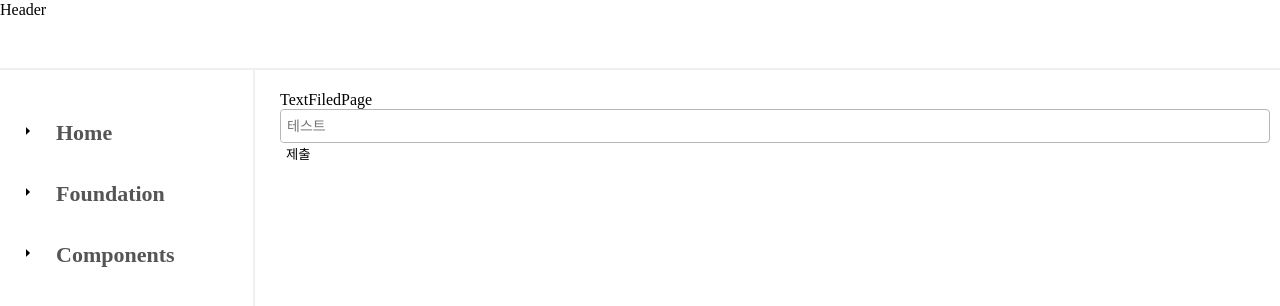
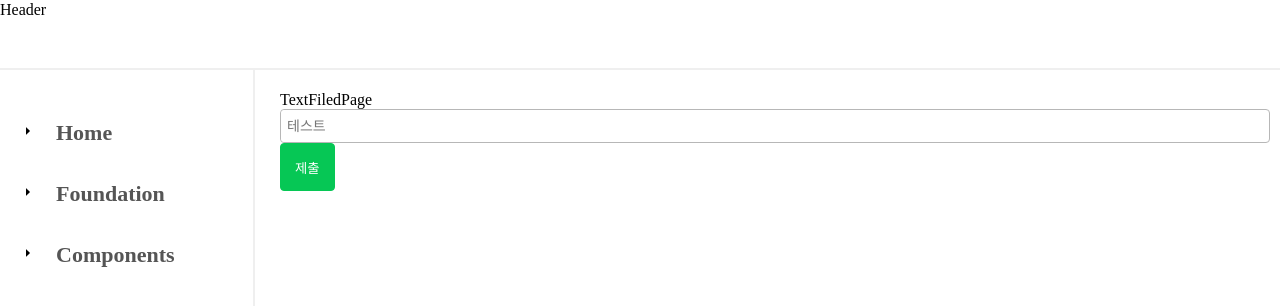
Before and after one commit to dongggggae/hyun-design-system, a Next.js app: page /components/text-field in a window 1280 px wide. Shown: the top 306 px of the page. Built offline with nearby package versions, Linux system fonts and the light colour scheme.

Commit message:
Component - Btn : HTMLAttributes 추가

```diff
--- a/app/(route)/components/check-box/page.tsx
+++ b/app/(route)/components/check-box/page.tsx
@@ -2,6 +2,7 @@
 import React from 'react';
 import { useForm } from 'react-hook-form';
 
+import Btn from '@components/Btn/Btn';
 import FormsCheck from '@components/Forms/FormsCheck';
 
 const CheckboxPage = () => {
@@ -16,7 +17,7 @@ const CheckboxPage = () => {
         <FormsCheck id="check2" type="radio" value="aaa" {...register('check2', { required: 'check' })} />
         <FormsCheck id="check3" type="checkbox" {...register('check3', { required: 'check' })} />
         <FormsCheck id="check4" type="checkbox" {...register('check4', { required: 'check' })} />
-        <button type="submit">제출</button>
+        <Btn type="submit" text="제출" />
       </form>
     </div>
   );
--- a/app/(route)/components/text-field/page.tsx
+++ b/app/(route)/components/text-field/page.tsx
@@ -3,6 +3,7 @@ import { DevTool } from '@hookform/devtools';
 import React from 'react';
 import { useForm } from 'react-hook-form';
 
+import Btn from '@components/Btn/Btn';
 import FormsInput from '@components/Forms/FormsInput';
 
 const TextFiledPage = () => {
@@ -15,7 +16,7 @@ const TextFiledPage = () => {
       TextFiledPage
       <form onSubmit={handleSubmit((data) => console.log(data))}>
         <FormsInput id="test" type="text" placeholder="테스트" {...register('test', { required: '우라라라' })} />
-        <button type="submit">제출</button>
+        <Btn type="submit" text="제출" />
       </form>
       {/* <DevTool control={control} /> */}
     </div>
--- a/app/_components/hds/Btn/Btn.tsx
+++ b/app/_components/hds/Btn/Btn.tsx
@@ -1,5 +1,5 @@
 'use client';
-import React from 'react';
+import React, { ButtonHTMLAttributes, forwardRef } from 'react';
 
 import Icon from '@components/Icon/Icon';
 
@@ -7,7 +7,7 @@ import classNames from '@utils/classNames';
 
 import BtnText from './Text';
 
-interface ButtonProps {
+interface ButtonProps extends ButtonHTMLAttributes<HTMLButtonElement> {
   text?: string;
   size?: 'xs' | 'sm' | 'md' | 'lg';
   variant?: 'slolid-grren' | 'solid-red' | 'outline-green' | 'outline-gray' | 'link';
@@ -17,21 +17,11 @@ interface ButtonProps {
   children?: React.ReactNode;
   disabled?: boolean;
   onClick?: () => void;
-  className?: string | string[];
+  className?: string | undefined;
 }
 
-const Btn: React.FC<ButtonProps> = ({
-  text,
-  size,
-  variant,
-  type,
-  icon,
-  iconOnly,
-  children,
-  disabled,
-  onClick,
-  className,
-}) => {
+const Btn = forwardRef<HTMLButtonElement, ButtonProps>(
+  ({ text, size, variant, type, icon, iconOnly, children, disabled, onClick, className, ...props }, ref) => {
     const PREFIX = 'btn';
 
     const handleClick = () => {
@@ -48,9 +38,11 @@ const Btn: React.FC<ButtonProps> = ({
           variant && `${PREFIX}--${variant}`,
           Array.isArray(className) ? className.join(' ') : className,
         )}
+        ref={ref}
         disabled={disabled}
         type={type}
         onClick={handleClick}
+        {...props}
       >
         {!icon && <BtnText text={text} />}
 
@@ -66,6 +58,9 @@ const Btn: React.FC<ButtonProps> = ({
         {children && !iconOnly && <React.Fragment>{children}</React.Fragment>}
       </button>
     );
-};
+  },
+);
+
+Btn.displayName = 'Btn';
 
 export default Btn;
```
Lines whose indentation alone changed are shown as unchanged.
